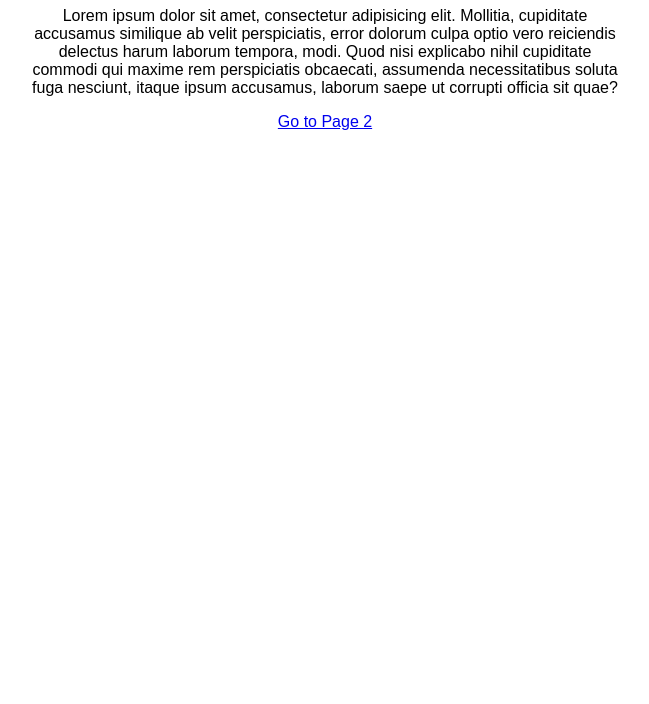
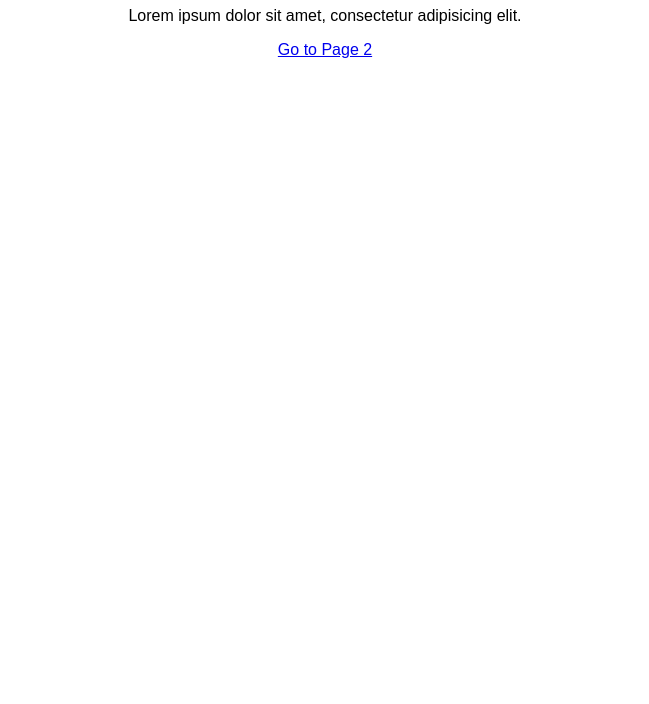
Before and after one commit to iftee/simple-nodejs-http-server, a website: page index.html in a window 1280 px wide. Shown: the part 96-800 px from the top of the page, without its empty margins (315-964 px from the left). Drawn offline with Linux system fonts and the light colour scheme.

Commit message:
Less is more.

```diff
--- a/index.html
+++ b/index.html
@@ -8,7 +8,7 @@
   <body>
     <div id="container">
       <h1>Home Page</h1>
-      <p>Lorem ipsum dolor sit amet, consectetur adipisicing elit. Mollitia, cupiditate accusamus similique ab velit perspiciatis, error dolorum culpa optio vero reiciendis delectus harum laborum tempora, modi. Quod nisi explicabo nihil cupiditate commodi qui maxime rem perspiciatis obcaecati, assumenda necessitatibus soluta fuga nesciunt, itaque ipsum accusamus, laborum saepe ut corrupti officia sit quae?</p>
+      <p>Lorem ipsum dolor sit amet, consectetur adipisicing elit.</p>
       <p><a href="page-2.html">Go to Page 2</a></p>
     </div>
     <script>
```
Also changed, not shown: page-2.html (+1 -1 lines).
